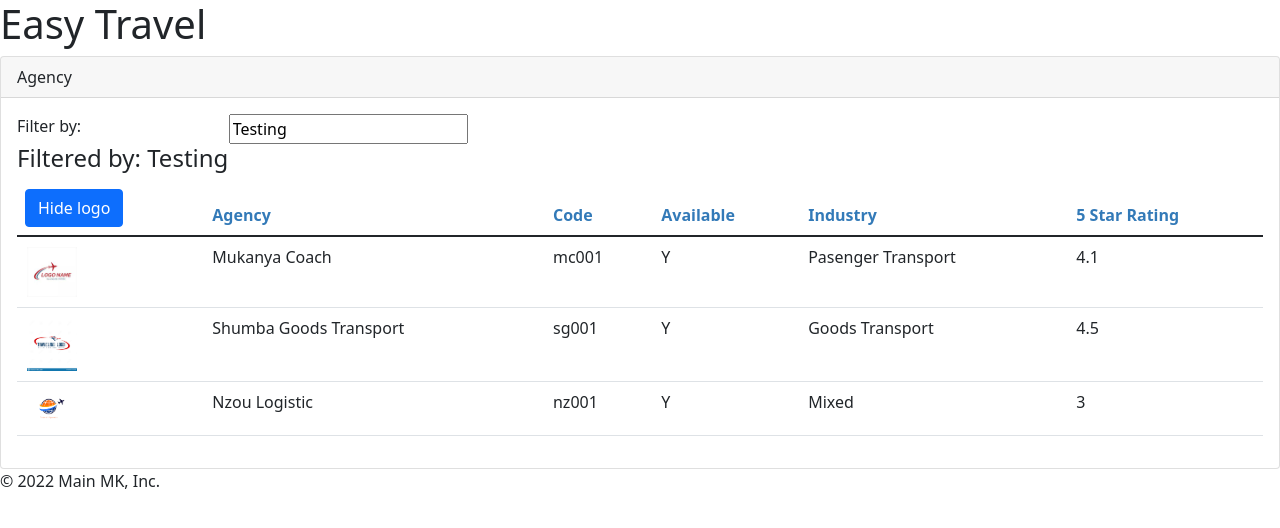
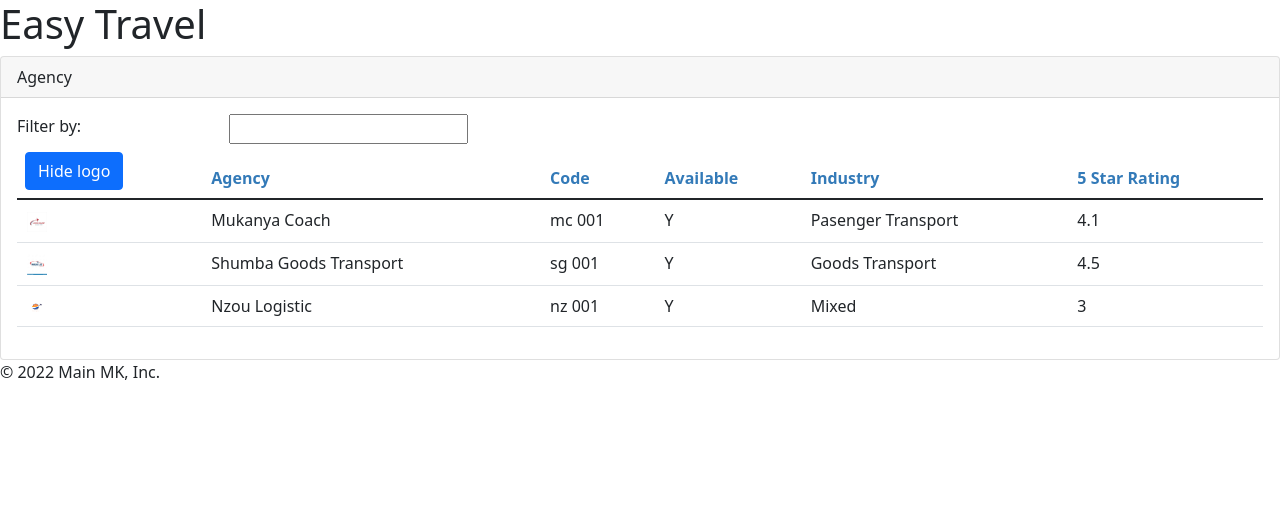
Before and after one commit to cjTarwireyi/easy-travel-angular, an Angular app: page / in a window 1280 px wide. Shown: the top 528 px of the page. Built offline with nearby package versions, Linux system fonts and the light colour scheme.

Commit message:
added (agency component  gettrs,setters,filter,interface)

```diff
--- a/src/app/agencies/agency-list.component.html
+++ b/src/app/agencies/agency-list.component.html
@@ -16,7 +16,7 @@
         </div>
       </div>
       <div class='table-responsive'>
-        <table class='table' *ngIf="agencies" >
+        <table class='table' *ngIf="filteredAgencies" >
           <thead>
             <tr>
               <th>
@@ -32,14 +32,14 @@
             </tr>
           </thead>
           <tbody>
-            <tr *ngFor='let agency of agencies'>
+            <tr *ngFor='let agency of filteredAgencies'>
               <td>
               <img *ngIf='showLogo' [src] ='agency.logoUrl'   [title]='agency.agencyName' [style.width.px]='imageWidth'[style.margin.px]='imageMargin' >
               </td>
               <td>
                   {{ agency.agencyName }}
               </td>
-              <td>{{ agency.agencyCode | lowercase }}</td>
+              <td>{{ agency.agencyCode | lowercase | convertToSpaces:'-' }}</td>
               <td>{{ agency.available }}</td>
               <td>{{ agency.industry}}</td>
               <td>
--- a/src/app/agencies/agency-list.component.ts
+++ b/src/app/agencies/agency-list.component.ts
@@ -1,4 +1,4 @@
-import { Component } from "@angular/core";
+import { Component, OnInit } from "@angular/core";
 import { IAgency } from "./agency-list.interface";
 
 @Component({
@@ -6,17 +6,27 @@ import { IAgency } from "./agency-list.interface";
     templateUrl:'./agency-list.component.html',
     styleUrls:['./agency-list.component.css']
 })
-export class AgencyListComponent{
+export class AgencyListComponent implements OnInit{
     pageTitle: string = 'Agency';
-    listFilter: string = 'Testing';
-    imageWidth: number = 50;
+    imageWidth: number = 20;
     imageMargin: number = 2;
     showLogo: boolean = true;
+
+    private _listFilter: string='';
+    get listFilter(): string {
+        return this._listFilter;
+    }
+    set listFilter(value:string){
+        this._listFilter = value;
+        console.log('in setter',value);
+        this.filteredAgencies = this.performFilter(value);
+    }
+    filteredAgencies: IAgency[] =[]
     agencies: IAgency[] = [
         {
             agencyId:1,
             agencyName:"Mukanya Coach",
-            agencyCode:"MC001",
+            agencyCode:"MC-001",
             starRating:4.1,
             available:"Y",
             industry:"Pasenger Transport",
@@ -25,7 +35,7 @@ export class AgencyListComponent{
         {
             agencyId:1,
             agencyName:"Shumba Goods Transport",
-            agencyCode:"SG001",
+            agencyCode:"SG-001",
             starRating:4.5,
             available:"Y",
             industry:"Goods Transport",
@@ -34,7 +44,7 @@ export class AgencyListComponent{
         {
             agencyId:1,
             agencyName:"Nzou Logistic",
-            agencyCode:"NZ001",
+            agencyCode:"NZ-001",
             starRating:3,
             available:"Y",
             industry:"Mixed",
@@ -43,7 +53,15 @@ export class AgencyListComponent{
 
     ];
     errorMessage:  string = '';
+    performFilter(filterBy:string): IAgency[]{
+        filterBy.toLocaleLowerCase();
+        return this.agencies.filter((agency:IAgency)=>
+        agency.agencyName.toLocaleLowerCase().includes(filterBy));
+    }
    toggleLogo(): void{
        this.showLogo = !this.showLogo;
    }
+   ngOnInit(): void {
+        this.listFilter="";
+    }
 }
--- /dev/null
+++ b/src/app/shared/convert-to-spaces.pipe.ts
@@ -0,0 +1,11 @@
+import { Pipe, PipeTransform } from "@angular/core";
+
+@Pipe({
+    name:'convertToSpaces'
+})
+export class ConvertToSpacesPipe implements PipeTransform{
+    transform(value: string, character: string): string {
+            return value.replace(character,' ')
+    }
+
+}
```
Also changed, not shown: src/app/app.module.ts (+6 -2 lines).
